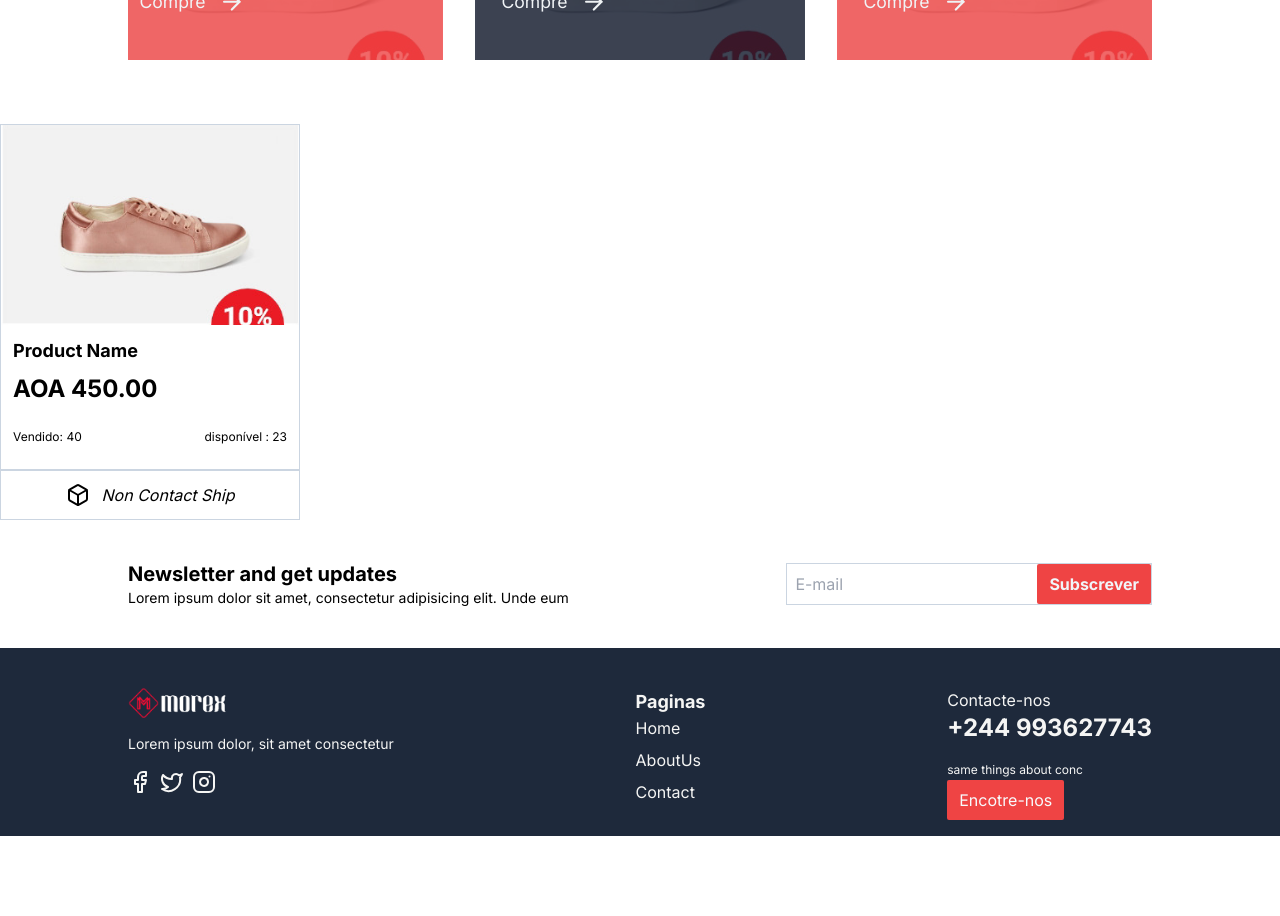
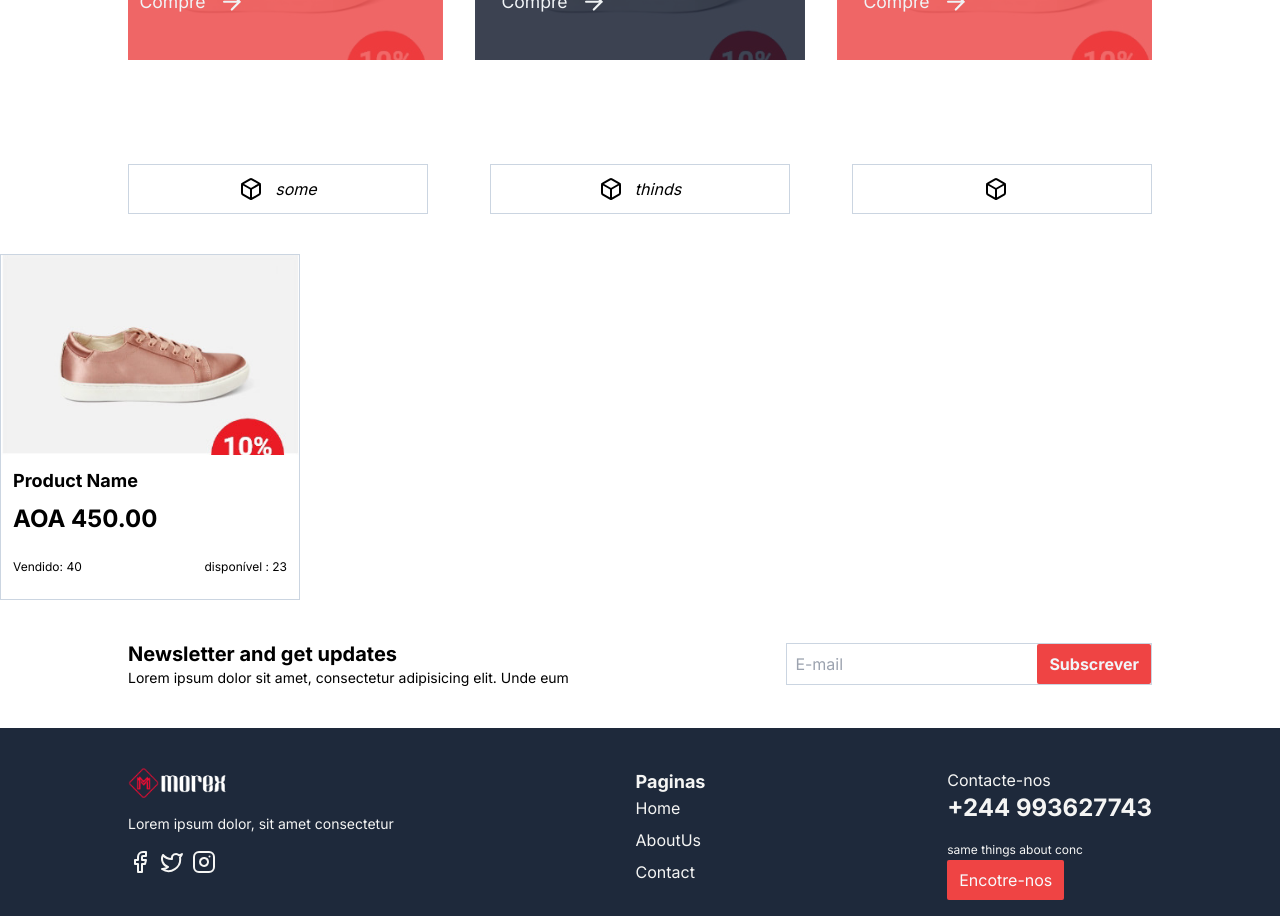
Before and after one commit to eduardojpanzo/next-shop-nest, a Next.js app: page / in a window 1280 px wide. Shown: the part 800-1716 px from the top of the page. Before the commit the page ends 1636 px from the top, so only its background shows below. Built offline with nearby package versions, Linux system fonts and the light colour scheme.

Commit message:
feat:tag section

```diff
--- a/src/app/page.tsx
+++ b/src/app/page.tsx
@@ -2,7 +2,7 @@ import { Banner } from "@/components/Banner";
 import Categories from "@/components/Categories";
 import { Newsletter } from "@/components/Newsletter";
 import { ProductCard } from "@/components/ProductCard";
-import { Tag } from "@/components/Tag";
+import { Tags } from "@/components/Tags";
 import { BoxIcon } from "lucide-react";
 
 export default function Home() {
@@ -10,8 +10,8 @@ export default function Home() {
     <>
       <Banner />
       <Categories />
+      <Tags />
       <ProductCard />
-      <Tag Icon={<BoxIcon />} name="Non Contact Ship" />
       <Newsletter />
     </>
   );
--- a/src/components/Tag.tsx
+++ /dev/null
@@ -1,15 +0,0 @@
-import { ReactNode } from "react";
-
-interface TagsProps {
-  Icon: ReactNode;
-  name: string;
-}
-
-export function Tag({ Icon, name }: TagsProps) {
-  return (
-    <div className="w-[300px] p-3 flex items-center justify-center gap-3 border border-slate-300">
-      {Icon}
-      <span className="italic">{name}</span>
-    </div>
-  );
-}
--- /dev/null
+++ b/src/components/Tags.tsx
@@ -0,0 +1,25 @@
+import { BoxIcon } from "lucide-react";
+
+const tagsData = [
+  { key: 1, name: "some", Icon: <BoxIcon /> },
+  { key: 2, name: "thinds", Icon: <BoxIcon /> },
+  { key: 3, name: "", Icon: <BoxIcon /> },
+];
+
+export function Tags() {
+  return (
+    <div className="py-10">
+      <div className="max-w-[1024px] flex justify-between items-center mx-auto overflow-hidden">
+        {tagsData.map(({ key, name, Icon }) => (
+          <div
+            key={key}
+            className="w-[300px] p-3 flex items-center justify-center gap-3 border border-slate-300"
+          >
+            {Icon}
+            <span className="italic">{name}</span>
+          </div>
+        ))}
+      </div>
+    </div>
+  );
+}
```
